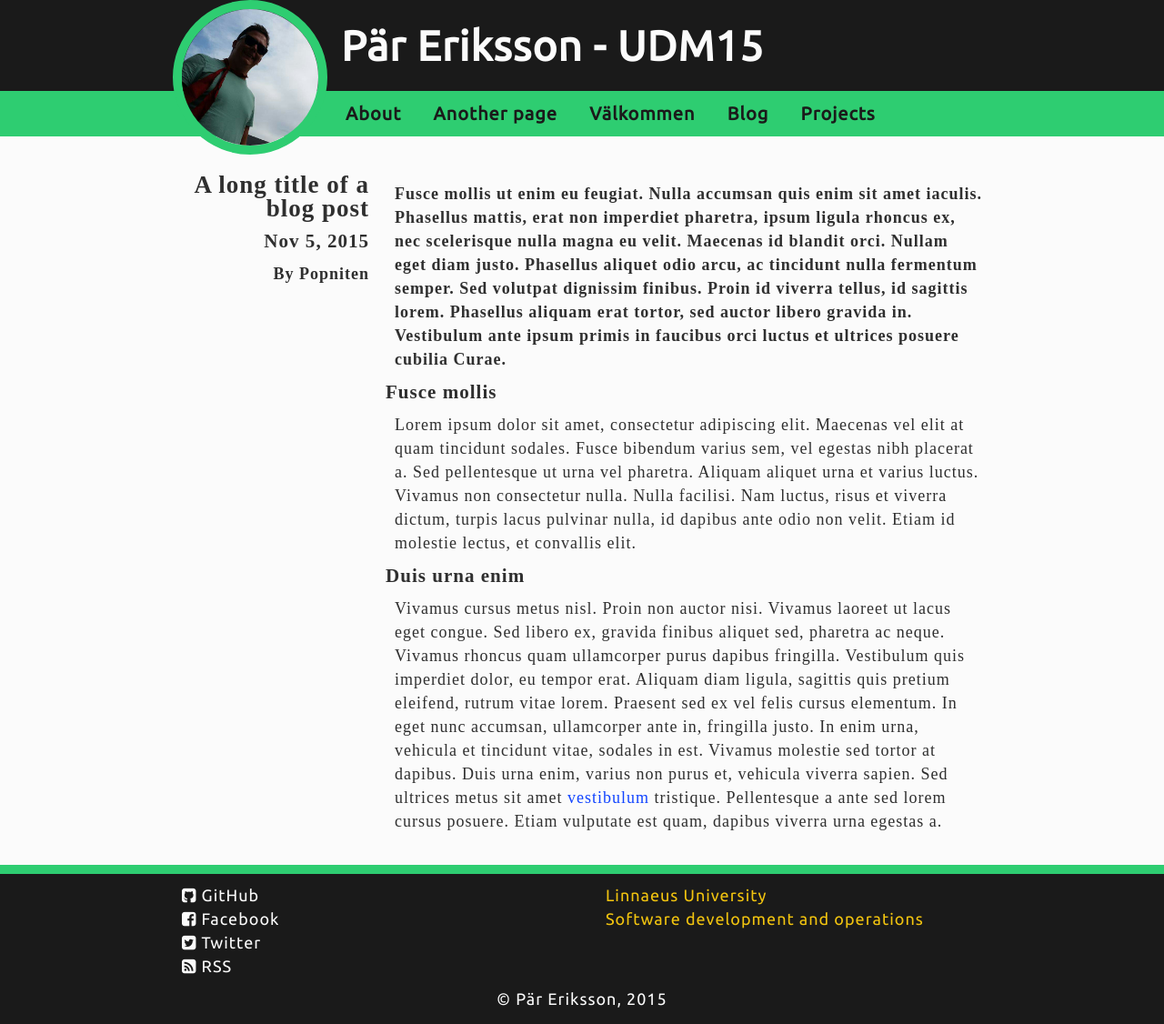
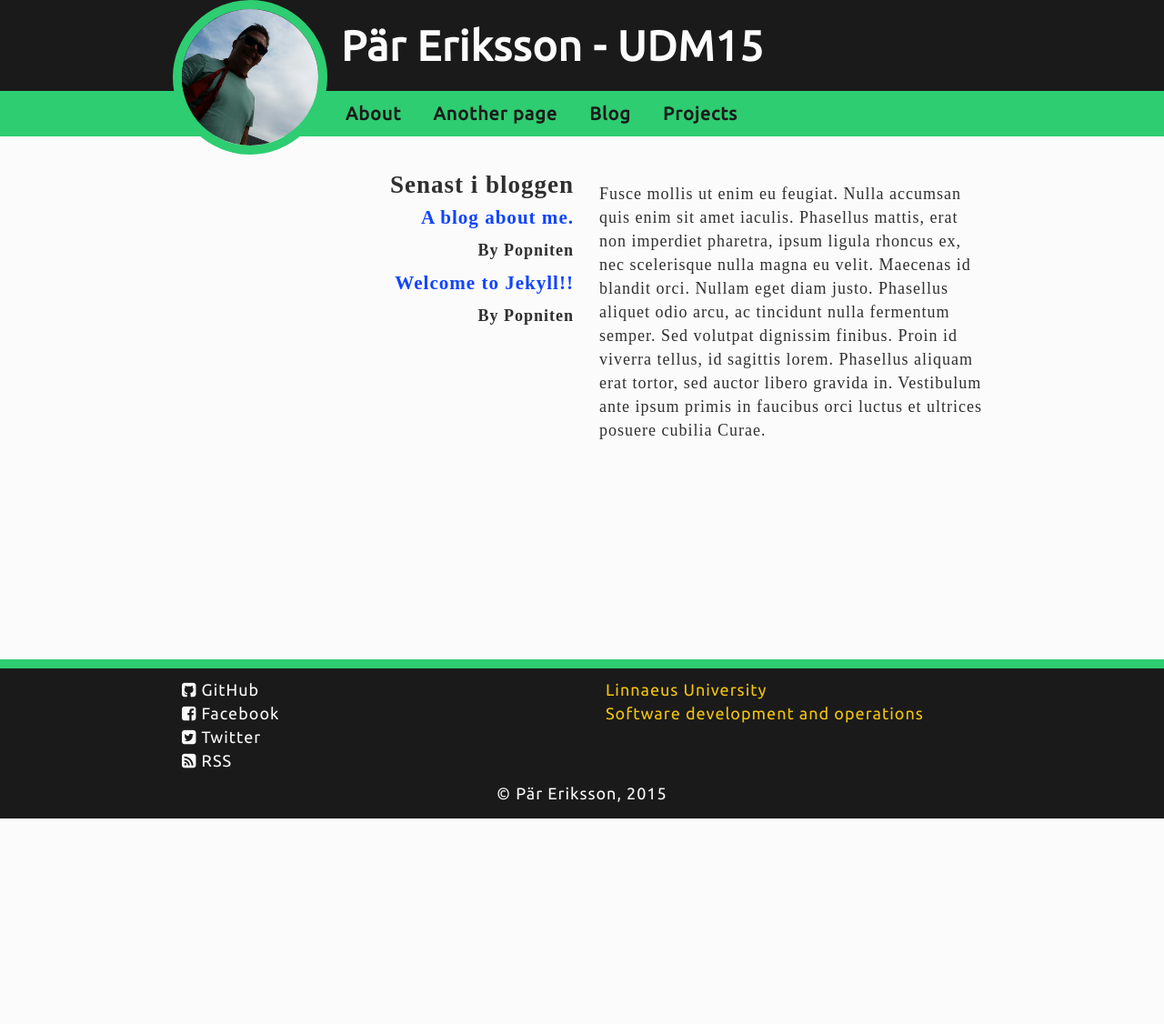
Before and after one commit to Popniten/Popniten.github.io, a Jekyll site: the page built from index.html, in a window 1280 px wide. Shown: the whole page at 91% size. Built offline with Jekyll 4.4.1, drawn with Linux system fonts in a browser that asks for light colours; some web fonts are replaced; after the commit the page ends 900 px from its top, so only the background shows below that.

Commit message:
Separating more html.

```diff
--- a/_includes/footer.html
+++ b/_includes/footer.html
@@ -0,0 +1,15 @@
+<footer>
+    <div class="wrap">
+        <p class="footLeft">
+            <i class="fa fa-github-square"></i> GitHub<br />
+            <i class="fa fa-facebook-square"></i> Facebook<br />
+            <i class="fa fa-twitter-square"></i> Twitter<br />
+            <i class="fa fa-rss-square"></i> RSS<br />
+        </p>
+        <p class="footRight">
+            <a href="http://lnu.se/">Linnaeus University</a><br />
+            <a href="https://coursepress.lnu.se/program/utveckling-och-drift-av-mjukvarusystem/">Software development and operations</a><br />
+        </p>
+        <span class="copy">&copy; Pär Eriksson, 2015</span>
+    </div>
+</footer>
--- a/_includes/head.html
+++ b/_includes/head.html
@@ -1,5 +1,5 @@
 <head>
-    <title>{% if page.title %}{{ page.title }}{% else %}{{ site.title }}{% endif %}</title>
+    <title>{% if page.title %}{{ page.title }} || {% endif %}{% if site.title %}{{ site.title }}{% endif %}</title>
     <meta charset="UTF-8">
     <link href="https://fonts.googleapis.com/css?family=Quattrocento%7CUbuntu" rel="stylesheet" type="text/css" />
     <link rel="stylesheet" href="style.css" type="text/css" />
--- a/_layouts/default.html
+++ b/_layouts/default.html
@@ -0,0 +1,14 @@
+<!DOCTYPE html>
+<html lang="sv">
+
+{% include head.html %}
+
+<body>
+
+{% include header.html %}
+
+{{ content }}
+
+{% include footer.html %}
+</body>
+</html>
--- a/index.html
+++ b/index.html
@@ -1,22 +1,20 @@
 ---
-title: Välkommen
+layout: default
 ---
-<!DOCTYPE html>
-<html lang="sv">
-
-    {% include head.html %}
-
-    <body>
-
-        {% include header.html %}
 
 <div class="wrap">
-            <aside class="asideSecondary">
-                <h2>A long title of a blog post</h2>
-                <h3>Nov 5, 2015</h3>
+    <aside class="aside">
+        <h2>Senast i bloggen</h2>
+
+        {% for post in site.posts limit 5 %}
+
+        <h3><a href="{{ post.url | prepend: site.baseurl }}">{{ post.title }}</a></h3>
         <h4>By Popniten</h4>
+
+        {% endfor %}
+
     </aside>
-            <main class="mainPrimary">
+    <main class="main">
         <p>
             Fusce mollis ut enim eu feugiat. Nulla accumsan quis enim sit amet iaculis. Phasellus mattis, erat
             non imperdiet pharetra, ipsum ligula rhoncus ex, nec scelerisque nulla magna eu velit. Maecenas id
@@ -25,41 +23,5 @@ title: Välkommen
             aliquam erat tortor, sed auctor libero gravida in. Vestibulum ante ipsum primis in faucibus orci
             luctus et ultrices posuere cubilia Curae.
         </p>
-                <h3>Fusce mollis</h3>
-                <p>
-                    Lorem ipsum dolor sit amet, consectetur adipiscing elit. Maecenas vel elit at quam tincidunt
-                    sodales. Fusce bibendum varius sem, vel egestas nibh placerat a. Sed pellentesque ut urna vel
-                    pharetra. Aliquam aliquet urna et varius luctus. Vivamus non consectetur nulla. Nulla facilisi.
-                    Nam luctus, risus et viverra dictum, turpis lacus pulvinar nulla, id dapibus ante odio non velit.
-                    Etiam id molestie lectus, et convallis elit.
-                </p>
-                <h3>Duis urna enim</h3>
-                <p>
-                    Vivamus cursus metus nisl. Proin non auctor nisi. Vivamus laoreet ut lacus eget congue. Sed libero
-                    ex, gravida finibus aliquet sed, pharetra ac neque. Vivamus rhoncus quam ullamcorper purus dapibus
-                    fringilla. Vestibulum quis imperdiet dolor, eu tempor erat. Aliquam diam ligula, sagittis quis
-                    pretium eleifend, rutrum vitae lorem. Praesent sed ex vel felis cursus elementum. In eget nunc
-                    accumsan, ullamcorper ante in, fringilla justo. In enim urna, vehicula et tincidunt vitae, sodales
-                    in est. Vivamus molestie sed tortor at dapibus. Duis urna enim, varius non purus et, vehicula
-                    viverra sapien. Sed ultrices metus sit amet <a href="">vestibulum</a> tristique. Pellentesque a ante sed lorem
-                    cursus posuere. Etiam vulputate est quam, dapibus viverra urna egestas a.
-                </p>
     </main>
 </div>
-        <footer>
-            <div class="wrap">
-                <p class="footLeft">
-                    <i class="fa fa-github-square"></i> GitHub<br />
-                    <i class="fa fa-facebook-square"></i> Facebook<br />
-                    <i class="fa fa-twitter-square"></i> Twitter<br />
-                    <i class="fa fa-rss-square"></i> RSS<br />
-                </p>
-                <p class="footRight">
-                    <a href="http://lnu.se/">Linnaeus University</a><br />
-                    <a href="https://coursepress.lnu.se/program/utveckling-och-drift-av-mjukvarusystem/">Software development and operations</a><br />
-                </p>
-                <span class="copy">&copy; Pär Eriksson, 2015</span>
-            </div>
-        </footer>
-    </body>
-</html>
```
Also changed, not shown: _layouts/post.html (+18 -0 lines). Lines whose indentation alone changed are shown as unchanged.
